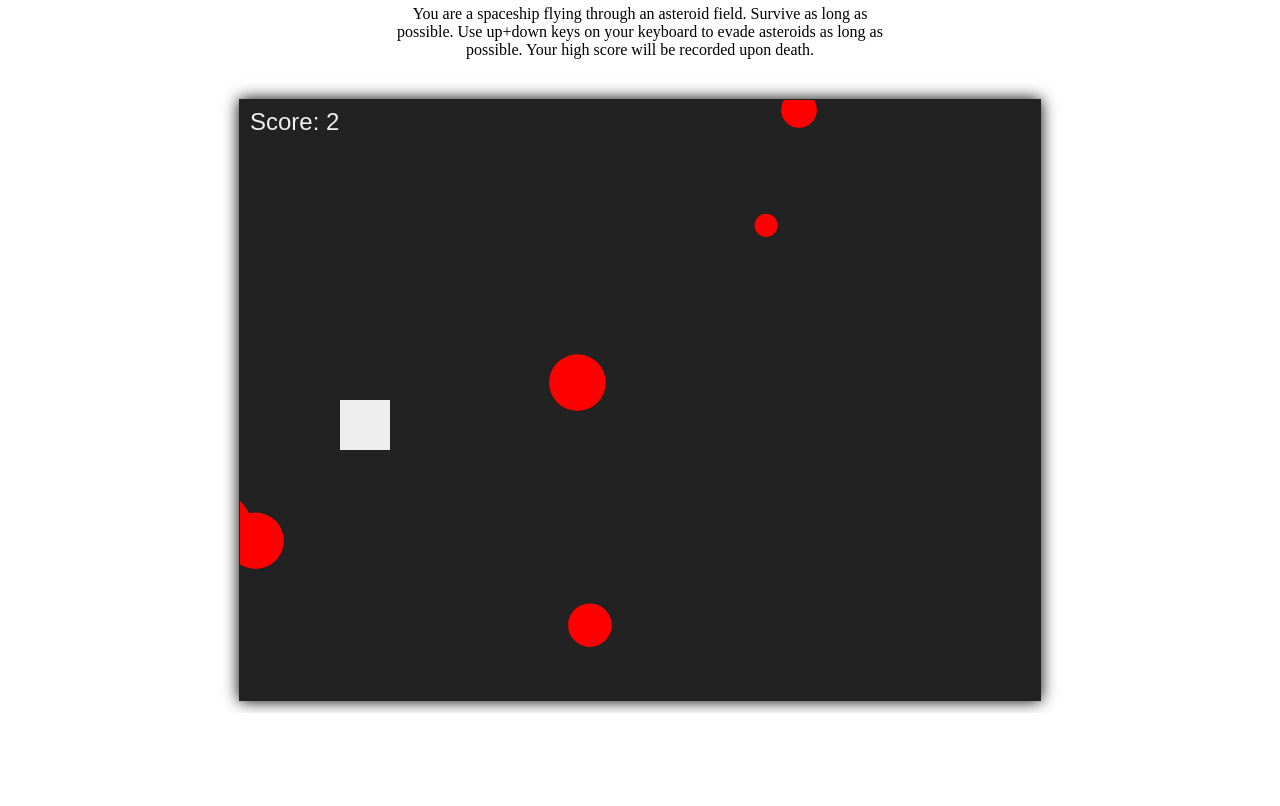
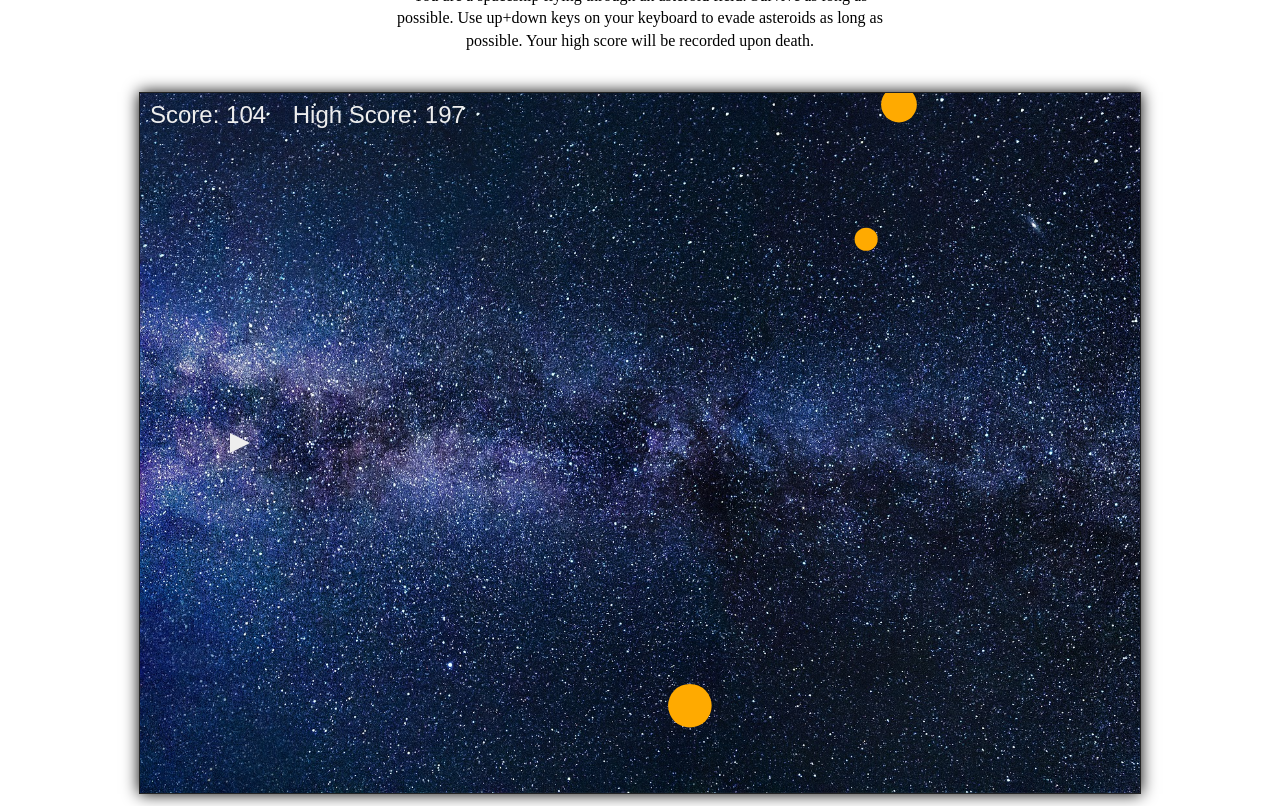
Before and after one commit to brandonmartin101/best-game-ever, a plain HTML site: page index.html in a window 1280 px wide. Shown: the part 112-918 px from the top of the page. Before the commit the page ends 825 px from the top, so only its background shows below. Drawn offline with Linux system fonts and the light colour scheme.

Commit message:
Added background, left and right movement

```diff
--- a/game.js
+++ b/game.js
@@ -1,41 +1,45 @@
 // Get canvas element and context
 const canvas = document.getElementById('game-canvas');
-const ctx = canvas.getContext('2d');
-
-// Set canvas dimensions
-canvas.width = 800;
-canvas.height = 600;
+const context = canvas.getContext('2d');
+canvas.width = 1000;
+canvas.height = 700;
+let score = 0;
+let highScore = localStorage.getItem('highScore') || 0;
+const asteroids = [];
 
 // Create spaceship object
 const spaceship = {
 	x: 100,
 	y: canvas.height / 2,
-	speed: 5,
-	width: 50,
-	height: 50,
+	speed: 7,
+	width: 20,
+	height: 20,
 };
 
-// Create asteroid array
-const asteroids = [];
+// Draw starfield background
+const stars = 200;
+for (let i = 0; i < stars; i++) {
+    context.fillStyle = '#aaa';
+	context.fillRect(Math.random() * canvas.offsetWidth, Math.random() * canvas.offsetHeight, 1, 1);
+}
 
-// Create score variable
-let score = 0;
-
-// Create game loop
 function gameLoop() {
-	// Clear canvas
-	ctx.clearRect(0, 0, canvas.width, canvas.height);
+	context.clearRect(0, 0, canvas.width, canvas.height);
 
 	// Move spaceship
-	if (keys.up) {
-		spaceship.y -= spaceship.speed;
-	} else if (keys.down) {
-		spaceship.y += spaceship.speed;
-	}
+	if (keys.up) spaceship.y -= spaceship.speed;
+	if (keys.down) spaceship.y += spaceship.speed;
+	if (keys.left) spaceship.x -= spaceship.speed;
+	if (keys.right) spaceship.x += spaceship.speed;
 
 	// Draw spaceship
-	ctx.fillStyle = '#eee';
-	ctx.fillRect(spaceship.x, spaceship.y, spaceship.width, spaceship.height);
+	context.fillStyle = '#eee';
+	// context.fillRect(spaceship.x, spaceship.y, spaceship.width, spaceship.height);
+	context.beginPath();
+	context.moveTo(spaceship.x + spaceship.width / 2, spaceship.y);
+	context.lineTo(spaceship.x - spaceship.width / 2, spaceship.y + spaceship.height / 2);
+	context.lineTo(spaceship.x - spaceship.width / 2, spaceship.y - spaceship.height / 2);
+	context.fill();
 
 	// Spawn new asteroid
 	if (Math.random() < 0.02) {
@@ -51,36 +55,46 @@ function gameLoop() {
 	// Move asteroids
 	asteroids.forEach((asteroid, index) => {
 		asteroid.x -= asteroid.speed;
-
-		// Check for collision with spaceship
-		const dx = asteroid.x - (spaceship.x + spaceship.width / 2);
-		const dy = asteroid.y - (spaceship.y + spaceship.height / 2);
-		const distance = Math.sqrt(dx ** 2 + dy ** 2);
-		if (distance < asteroid.radius + spaceship.width / 2) {
+		// Check for collision
+		// const dx = asteroid.x - (spaceship.x + spaceship.width / 2);
+		// const dy = asteroid.y - (spaceship.y + spaceship.height);
+		// const distance = Math.sqrt(dx ** 2 + dy ** 2);
+		// if (distance < asteroid.radius + spaceship.width / 2) {
+		const distance1 = Math.sqrt((asteroid.x - spaceship.x + spaceship.width / 2) ** 2 + (asteroid.y - spaceship.y) ** 2);
+		const distance2 = Math.sqrt((asteroid.x - spaceship.x - spaceship.width / 2) ** 2 + (asteroid.y - spaceship.y + spaceship.height / 2) ** 2);
+		const distance3 = Math.sqrt((asteroid.x - spaceship.x - spaceship.width / 2) ** 2 + (asteroid.y - spaceship.y - spaceship.height / 2) ** 2);
+		if (Math.min(distance1, distance2, distance3) < asteroid.radius) {
 			// Collision detected, reset game
+			console.log(spaceship.x, spaceship.y);
+			console.log(asteroid.x, asteroid.y);
+			console.log(distance1, distance2, distance3);
+			console.log(Math.min(distance1, distance2, distance3));
+			console.log(asteroid.radius);
 			asteroids.length = 0;
 			score = 0;
 			spaceship.y = canvas.height / 2;
+			localStorage.setItem('highScore', highScore);
 			return;
 		}
 
 		// Draw asteroid
-		ctx.fillStyle = '#FF0000';
-		ctx.beginPath();
-		ctx.arc(asteroid.x, asteroid.y, asteroid.radius, 0, Math.PI * 2);
-		ctx.fill();
+		context.fillStyle = '#fa0';
+		context.beginPath();
+		context.arc(asteroid.x, asteroid.y, asteroid.radius, 0, Math.PI * 2);
+		context.fill();
 
 		// Remove asteroid if off screen
 		if (asteroid.x + asteroid.radius < 0) {
 			asteroids.splice(index, 1);
-			score++;
 		}
 	});
 
-	// Draw score
-	ctx.fillStyle = '#eee';
-	ctx.font = '24px Arial';
-	ctx.fillText(`Score: ${score}`, 10, 30);
+	// Calculate and draw score
+	score++;
+	if (score > highScore) highScore = score;
+	context.fillStyle = '#eee';
+	context.font = '24px Arial';
+	context.fillText(`Score: ${score}    High Score: ${highScore}`, 10, 30);
 
 	// Request next frame
 	requestAnimationFrame(gameLoop);
@@ -90,28 +104,20 @@ function gameLoop() {
 const keys = {
 	up: false,
 	down: false,
+	left: false,
+	right: false,
 };
-
 document.addEventListener('keydown', (event) => {
-	switch (event.code) {
-		case 'ArrowUp':
-			keys.up = true;
-			break;
-		case 'ArrowDown':
-			keys.down = true;
-			break;
-	}
+	if (event.code === 'ArrowUp') keys.up = true;
+	if (event.code === 'ArrowDown') keys.down = true;
+	if (event.code === 'ArrowLeft') keys.left = true;
+	if (event.code === 'ArrowRight') keys.right = true;
 });
-
 document.addEventListener('keyup', (event) => {
-	switch (event.code) {
-		case 'ArrowUp':
-			keys.up = false;
-			break;
-		case 'ArrowDown':
-			keys.down = false;
-			break;
-	}
+	if (event.code === 'ArrowUp') keys.up = false;
+	if (event.code === 'ArrowDown') keys.down = false;
+	if (event.code === 'ArrowLeft') keys.left = false;
+	if (event.code === 'ArrowRight') keys.right = false;
 });
 
 // Start game loop
--- a/index.html
+++ b/index.html
@@ -1,16 +1,20 @@
 <!DOCTYPE html>
 <html lang="en">
+
 <head>
     <meta charset="UTF-8">
     <meta http-equiv="X-UA-Compatible" content="IE=edge">
     <meta name="viewport" content="width=device-width, initial-scale=1.0">
     <title>Document</title>
-    <link rel="stylesheet" href="style.css">
+    <link rel="stylesheet" href="./style.css">
 </head>
+
 <body>
     <h1>The Space Game</h1>
-    <p>You are a spaceship flying through an asteroid field. Survive as long as possible. Use up+down keys on your keyboard to evade asteroids as long as possible. Your high score will be recorded upon death.</p>
+    <p>You are a spaceship flying through an asteroid field. Survive as long as possible. Use up+down keys on your
+        keyboard to evade asteroids as long as possible. Your high score will be recorded upon death.</p>
     <canvas id="game-canvas"></canvas>
-    <script src="game.js"></script>
+    <script src="./game.js"></script>
 </body>
+
 </html>
--- a/style.css
+++ b/style.css
@@ -2,15 +2,19 @@ body {
 	text-align: center;
 }
 h1 {
-    margin: 60px auto 20px;
+	margin: 40px auto 20px;
 }
 p {
 	max-width: 500px;
 	margin: 0 auto;
+    line-height: 1.4rem;
 }
 canvas {
 	border: 1px solid #222;
 	background: #222;
+    background: url('stars.jpg');
+    background-size: cover;
+    background-repeat: no-repeat;
 	margin: 40px auto 0;
 	box-shadow: 0 0 15px black;
 }
```
Also changed, not shown: stars.jpg (added). Lines whose indentation alone changed are shown as unchanged.
